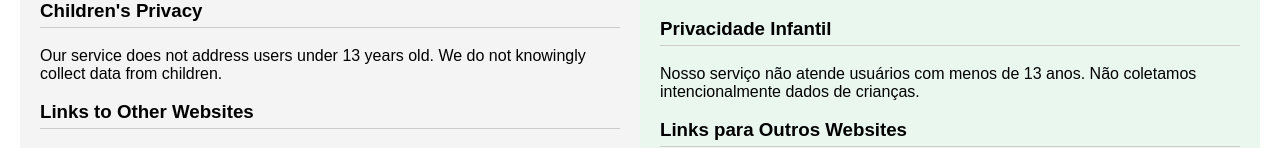
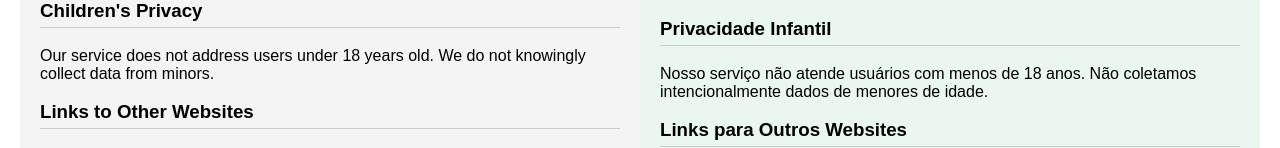
Before and after one commit to aleonnet/navblue-privacy-policy, a plain HTML site: page index.html in a window 1280 px wide. Shown: the part 1213-1361 px from the top of the page. Drawn offline with Linux system fonts and the light colour scheme.

Commit message:
Add files via upload

```diff
--- a/index.html
+++ b/index.html
@@ -62,7 +62,7 @@
             <h3>Disclosure of Your Personal Data</h3>
             <p>Your data may be disclosed in legal circumstances or to enforce Navblue's rights and comply with the law.</p>
             <h3>Children's Privacy</h3>
-            <p>Our service does not address users under 13 years old. We do not knowingly collect data from children.</p>
+            <p>Our service does not address users under 18 years old. We do not knowingly collect data from minors.</p>
             <h3>Links to Other Websites</h3>
             <p>Our service may contain links to third-party websites, for which Navblue is not responsible.</p>
             <h3>Changes to this Privacy Policy</h3>
@@ -101,7 +101,7 @@
             <h3>Divulgação dos Seus Dados Pessoais</h3>
             <p>Seus dados podem ser divulgados em circunstâncias legais ou para proteger os direitos da Navblue e cumprir a lei.</p>
             <h3>Privacidade Infantil</h3>
-            <p>Nosso serviço não atende usuários com menos de 13 anos. Não coletamos intencionalmente dados de crianças.</p>
+            <p>Nosso serviço não atende usuários com menos de 18 anos. Não coletamos intencionalmente dados de menores de idade.</p>
             <h3>Links para Outros Websites</h3>
             <p>Nosso serviço pode conter links para sites de terceiros, pelos quais a Navblue não se responsabiliza.</p>
             <h3>Alterações nesta Política de Privacidade</h3>
```
